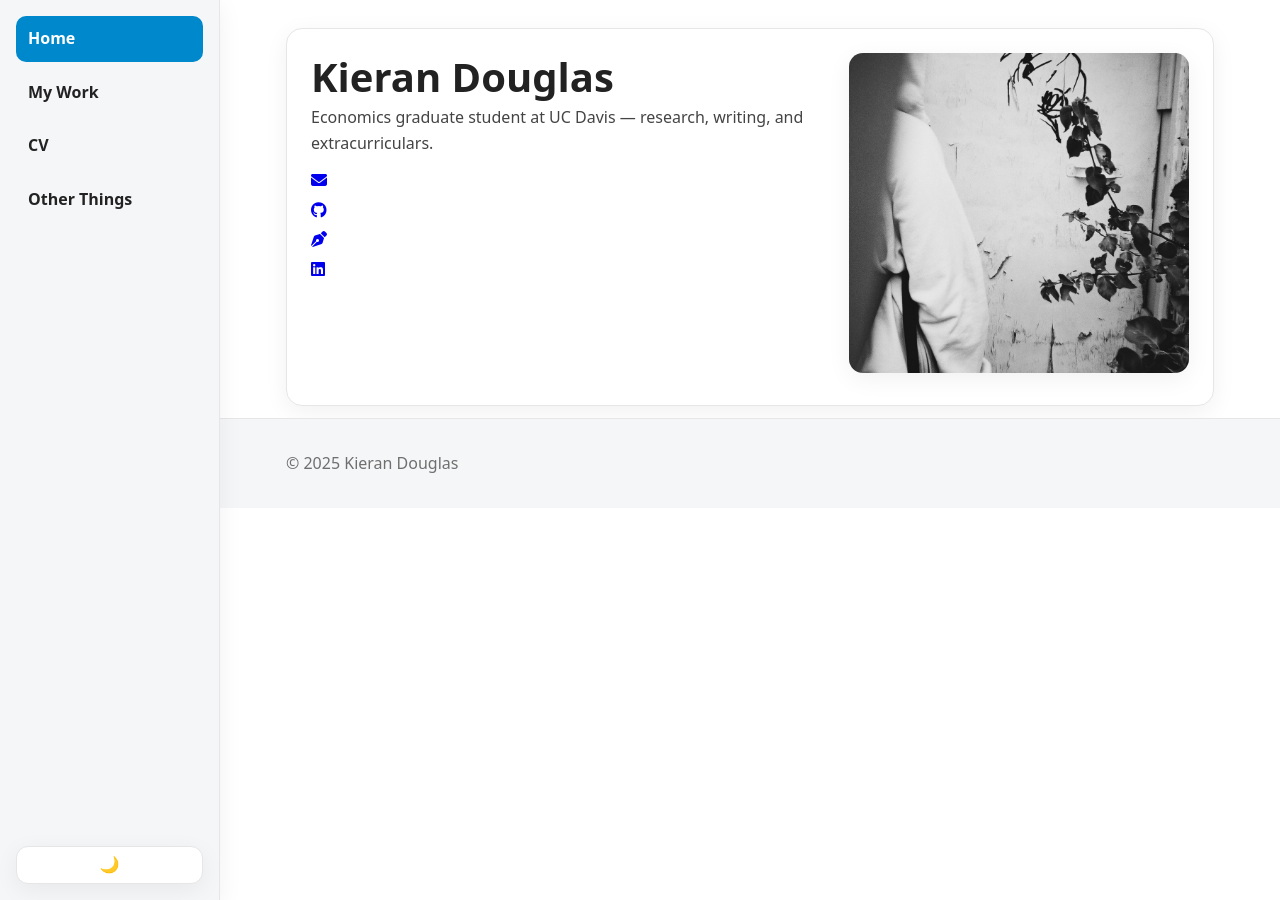
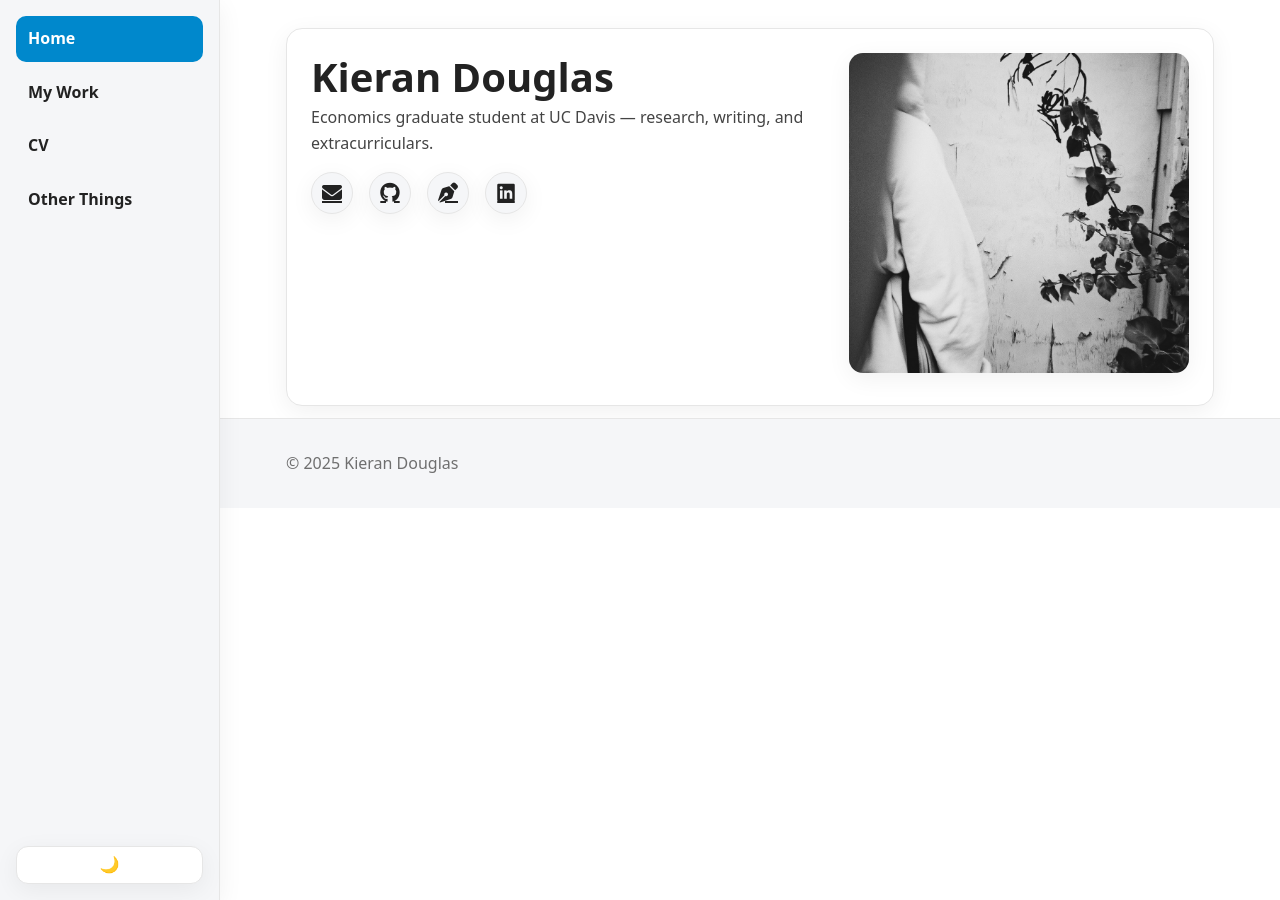
Before and after one commit to KieranCDouglas/kierancdouglas.github.io, a Jekyll site: the page built from index.md, in a window 1280 px wide. Built offline with Jekyll 4.4.1, drawn with Linux system fonts in a browser that asks for light colours.

Commit message:
Update style.css

```diff
--- a/assets/css/style.css
+++ b/assets/css/style.css
@@ -264,3 +264,39 @@ html[data-theme="dark"] .project-meta .summary { color: var(--text); }
 @media (max-width: 900px) {
   .pdf-viewer { height: calc(100vh - 220px); }
 }
+
+/* --- Social/contact icons --- */
+.intro__contacts.icons {
+  display: flex;
+  gap: 16px;
+  padding: 0;
+  margin: 12px 0;
+  list-style: none;
+}
+
+.intro__contacts.icons a {
+  display: inline-flex;
+  align-items: center;
+  justify-content: center;
+  width: 42px;
+  height: 42px;
+  border-radius: 50%;
+  background: var(--surface-2);
+  border: 1px solid var(--border);
+  color: var(--text);
+  font-size: 20px;
+  transition: all 0.2s ease;
+  box-shadow: var(--shadow);
+}
+
+.intro__contacts.icons a:hover {
+  background: var(--brand);
+  color: #fff;
+  transform: translateY(-2px);
+}
+
+html[data-theme="dark"] .intro__contacts.icons a {
+  background: var(--surface);
+  border-color: var(--border);
+  color: var(--text);
+}
```
